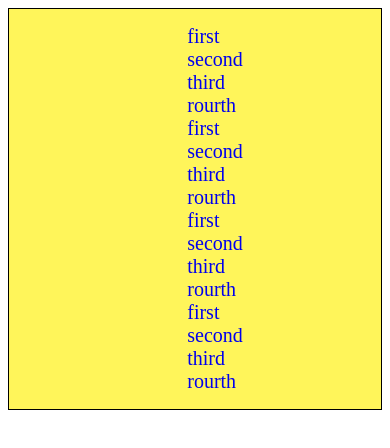
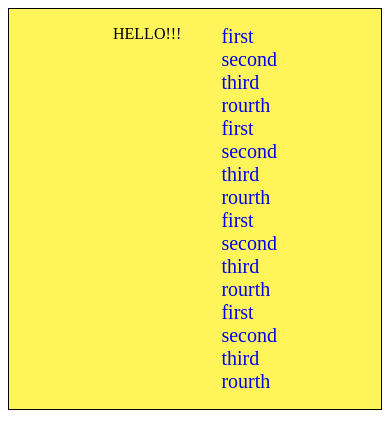
Before and after one commit to bronson49/oracle, a plain HTML site: page mediaCSS/media.html in a window 390 px wide. Drawn offline with Linux system fonts and the light colour scheme.

Commit message:
add hello

```diff
--- a/mediaCSS/media.html
+++ b/mediaCSS/media.html
@@ -10,6 +10,7 @@
 </head>
 <body>
       <div>
+      	<p>HELLO!!!</p>
           <ul>
               <li><a href="#">first</a> </li>
               <li><a href="#">second</a></li>
--- a/mediaCSS/stylemedia.css
+++ b/mediaCSS/stylemedia.css
@@ -13,10 +13,13 @@ ul {
 }
 li {
 
-    display: inline-block;
+   display: inline-block;
 }
-
+p {
+	display: none;
+}
 @media (max-width: 1000px) {
     li {display: block;}
-    div {background: #fff55a}
+    div {background: #fff55a;}
+    p {display: block;}
 }
```
